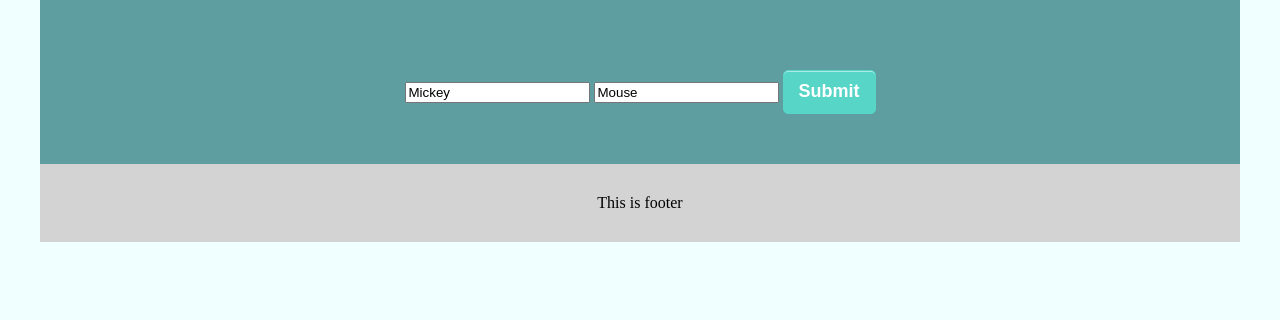
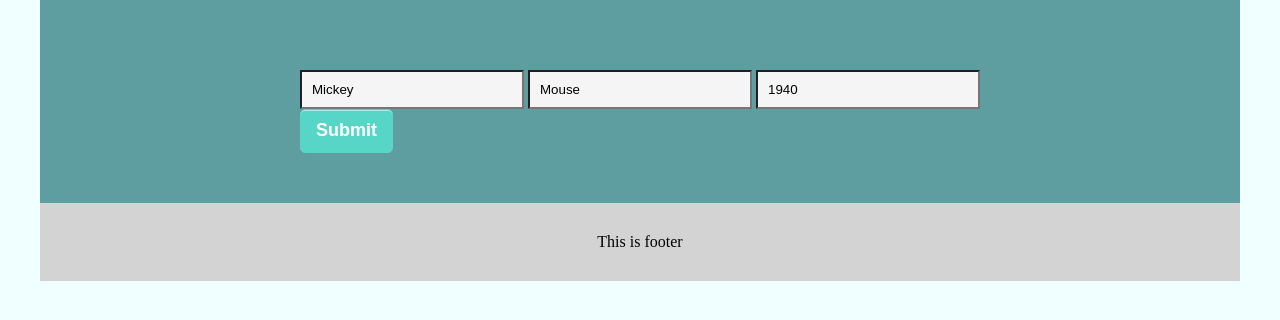
Before and after one commit to slawek0102/firstCRUD, a website: page index.html in a window 1280 px wide. Shown: the part 364-684 px from the top of the page. Drawn offline with nearby package versions, Linux system fonts and the light colour scheme.

```diff
--- a/index.html
+++ b/index.html
@@ -29,9 +29,9 @@
         <form action="http://localhost:3000/add" method="post">
 
             <input type="text" name="imie" value="Mickey">
-
-
             <input type="text" name="nazwisko" value="Mouse">
+            <input type="text" name="rok" value="1940">
+            <br>
 
             <input type="submit" value="Submit">
         </form>
--- a/styles.scss
+++ b/styles.scss
@@ -43,7 +43,6 @@
   td {
     background-color: whitesmoke;
     text-align: center;
-    //padding: 10px 30px 10px 30px;
     padding: 10px;
     width: 200px;
   }
@@ -63,6 +62,13 @@
     cursor: pointer;
     box-shadow: 0 1px 0 rgba(255, 255, 255, 0.5) inset;
   }
+
+  input[type= "text"]{
+    background-color: whitesmoke;
+    padding: 10px;
+    width: 200px;
+    margin: 0 ;
+  }
 }
 
 footer {
```
Also changed, not shown: styles.css, 2 other files.
